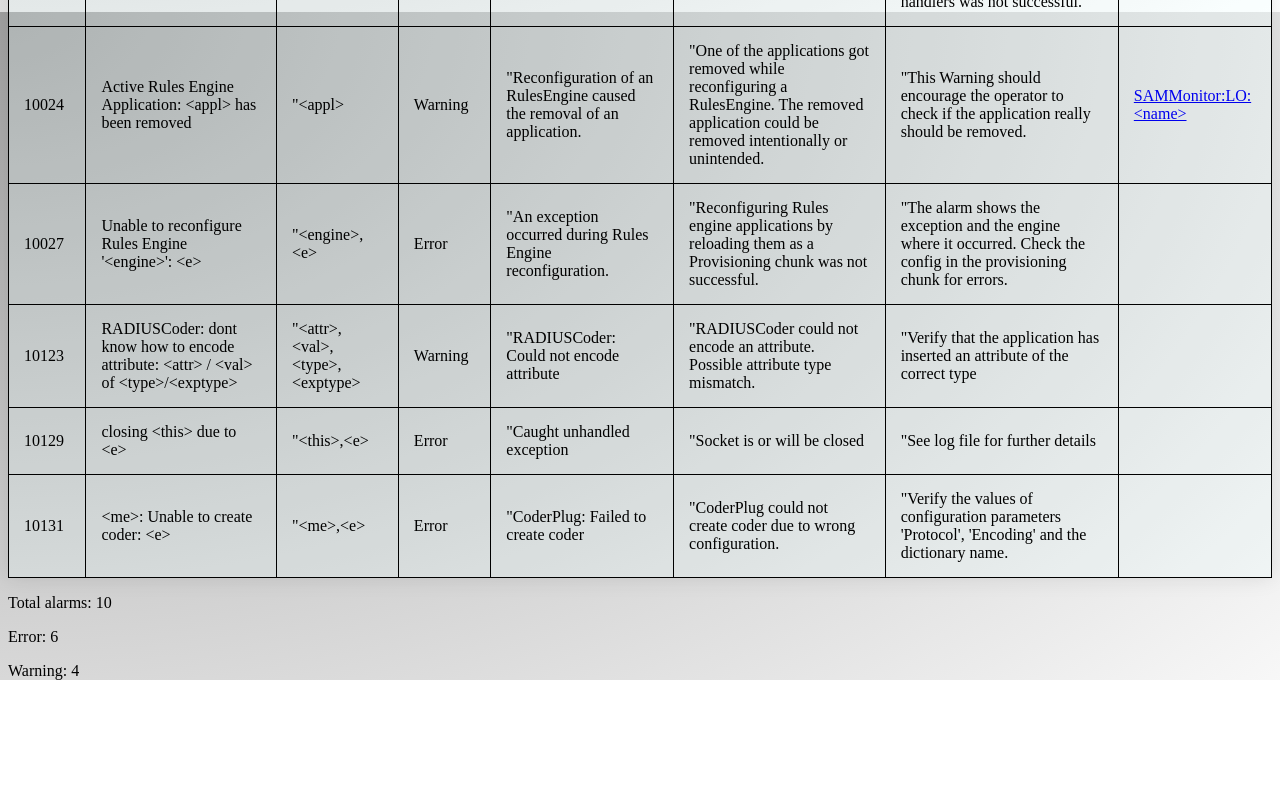
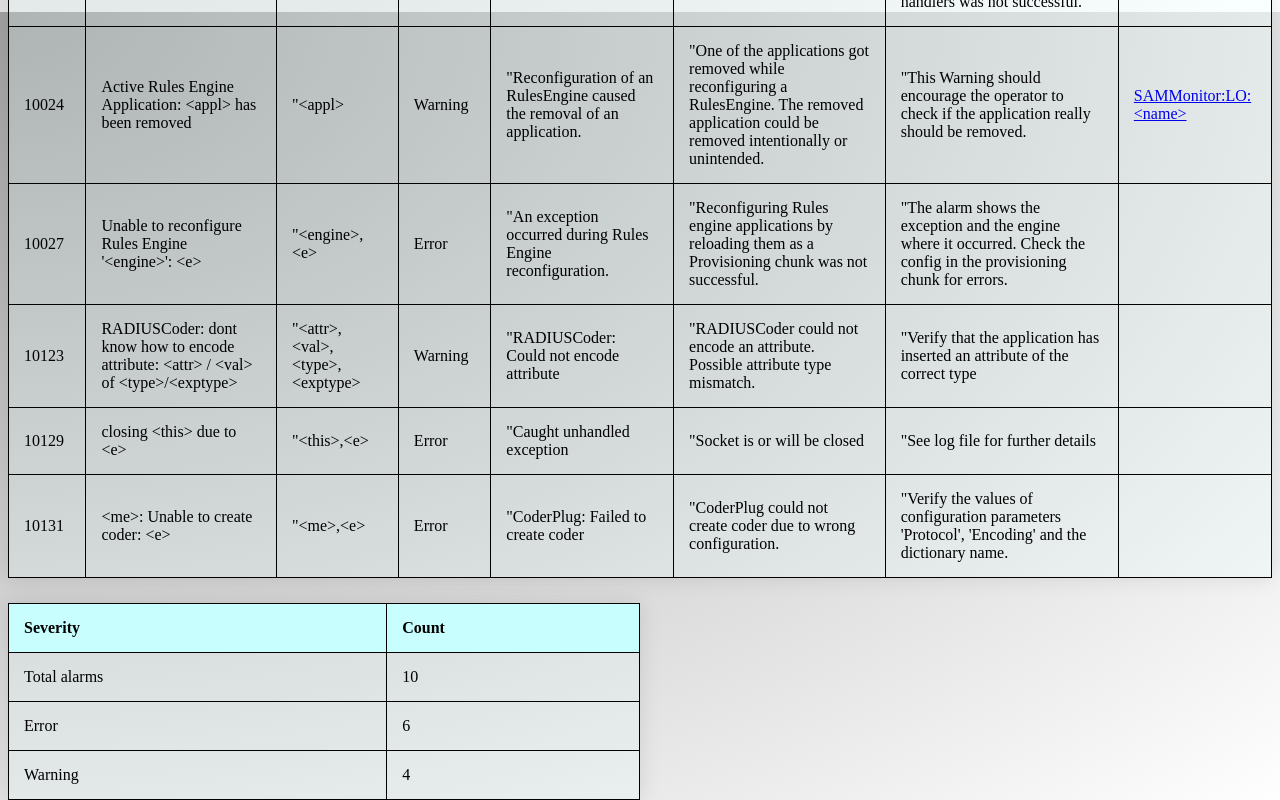
Before and after one commit to spajicdominik/Alarm-parser-and-static-web-site-converter, a plain HTML site: page alarms.html in a window 1280 px wide. Shown: the part 788-1588 px from the top of the page. Before the commit the page ends 1468 px from the top, so only its background shows below. Drawn offline with Linux system fonts and the light colour scheme.

Commit message:
Added table form of statistics

```diff
--- a/alarms.html
+++ b/alarms.html
@@ -34,7 +34,6 @@
             </thead>
             <tbody id="alarms-table">
 
-
         <tr>
             <td>10006</td>
             <td>Error during processing of &lt;msg&gt; in &lt;appl&gt;: &lt;e|stacktrace&gt;</td>
@@ -45,7 +44,6 @@
             <td>&quot;Check the exception and stacktrace logged in the alarm, and the application where error occurred.</td>
             <td><a href="#" class="context-link" data-context="" onclick="filterByContext(event)"></a></td>
         </tr>
-
 
         <tr>
             <td>10011</td>
@@ -58,7 +56,6 @@
             <td><a href="#" class="context-link" data-context="" onclick="filterByContext(event)"></a></td>
         </tr>
 
-
         <tr>
             <td>10015</td>
             <td>&lt;coder&gt;: skipping unknown Flag &lt;flag&gt;</td>
@@ -69,7 +66,6 @@
             <td>&quot;Verify that the flag is defined in the dictionary</td>
             <td><a href="#" class="context-link" data-context="" onclick="filterByContext(event)"></a></td>
         </tr>
-
 
         <tr>
             <td>10022</td>
@@ -82,7 +78,6 @@
             <td><a href="#" class="context-link" data-context="" onclick="filterByContext(event)"></a></td>
         </tr>
 
-
         <tr>
             <td>10023</td>
             <td>Application &lt;name&gt; has been removed, stop message processing</td>
@@ -93,7 +88,6 @@
             <td>&quot;Example error causes: it was tried to reload an application as provisioning chunk, but the reloaded config was empty, or compiling the reloaded handlers was not successful.</td>
             <td><a href="#" class="context-link" data-context="" onclick="filterByContext(event)"></a></td>
         </tr>
-
 
         <tr>
             <td>10024</td>
@@ -106,7 +100,6 @@
             <td><a href="#" class="context-link" data-context="SAMMonitor:LO:&lt;name&gt;" onclick="filterByContext(event)">SAMMonitor:LO:&lt;name&gt;</a></td>
         </tr>
 
-
         <tr>
             <td>10027</td>
             <td>Unable to reconfigure Rules Engine &#x27;&lt;engine&gt;&#x27;: &lt;e&gt;</td>
@@ -117,7 +110,6 @@
             <td>&quot;The alarm shows the exception and the engine where it occurred. Check the config in the provisioning chunk for errors.</td>
             <td><a href="#" class="context-link" data-context="" onclick="filterByContext(event)"></a></td>
         </tr>
-
 
         <tr>
             <td>10123</td>
@@ -130,7 +122,6 @@
             <td><a href="#" class="context-link" data-context="" onclick="filterByContext(event)"></a></td>
         </tr>
 
-
         <tr>
             <td>10129</td>
             <td>closing &lt;this&gt; due to &lt;e&gt;</td>
@@ -141,7 +132,6 @@
             <td>&quot;See log file for further details</td>
             <td><a href="#" class="context-link" data-context="" onclick="filterByContext(event)"></a></td>
         </tr>
-
 
         <tr>
             <td>10131</td>
@@ -157,7 +147,33 @@
             </tbody>
         </table>
         <div id="stats">
-            <p>Total alarms: 10</p><p>Error: 6</p><p>Warning: 4</p>
+
+    <table class="stats" id="stats-table">
+        <thead>
+            <tr>
+                <th>Severity</th>
+                <th>Count</th>
+            </tr>
+        </thead>
+        <tbody>
+            <tr>
+                <td>Total alarms</td>
+                <td>10</td>
+            </tr>
+
+            <tr>
+                <td>Error</td>
+                <td>6</td>
+            </tr>
+
+            <tr>
+                <td>Warning</td>
+                <td>4</td>
+            </tr>
+
+        </tbody>
+    </table>
+
         </div>
         <script src="script.js"></script>
     </body>
--- a/styles.css
+++ b/styles.css
@@ -56,3 +56,7 @@ tbody {
 		}
 	}
 }
+
+.stats{
+	width: 50%;
+}
```
Also changed, not shown: 1 other file.
